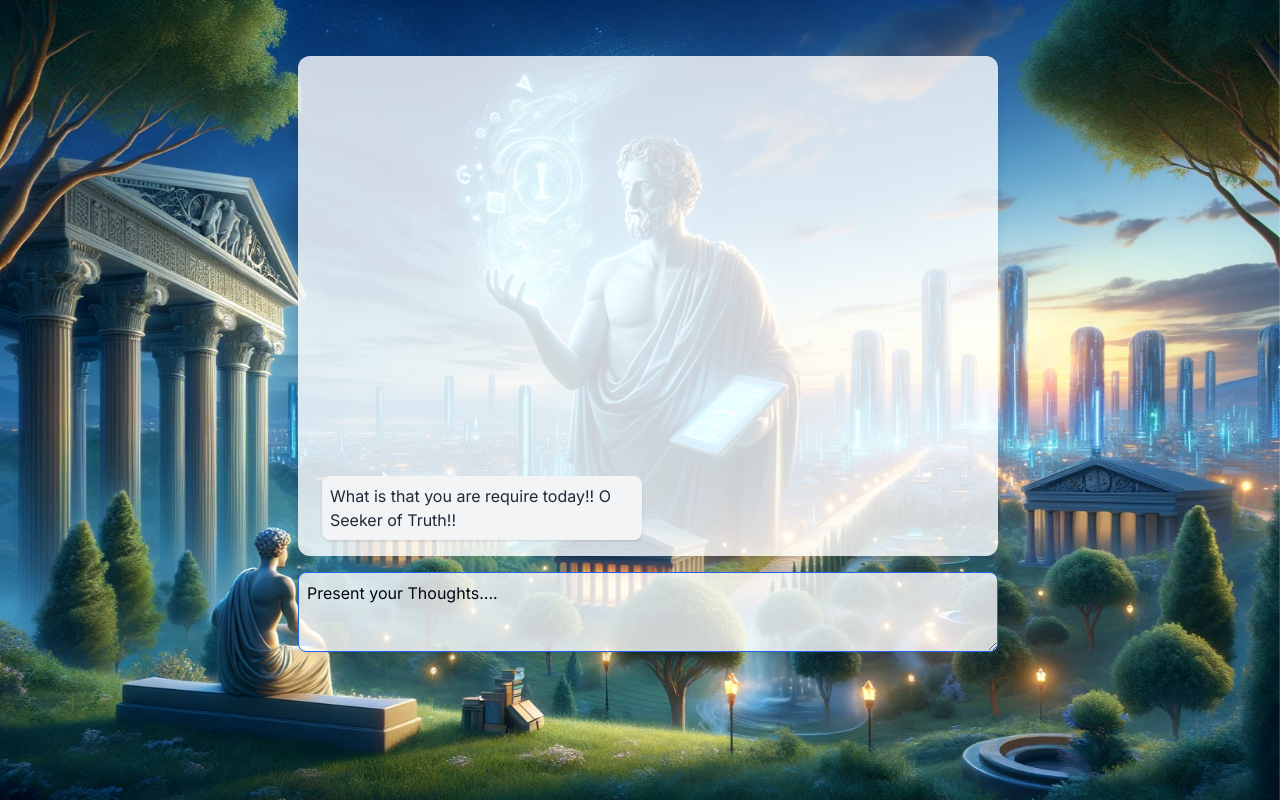
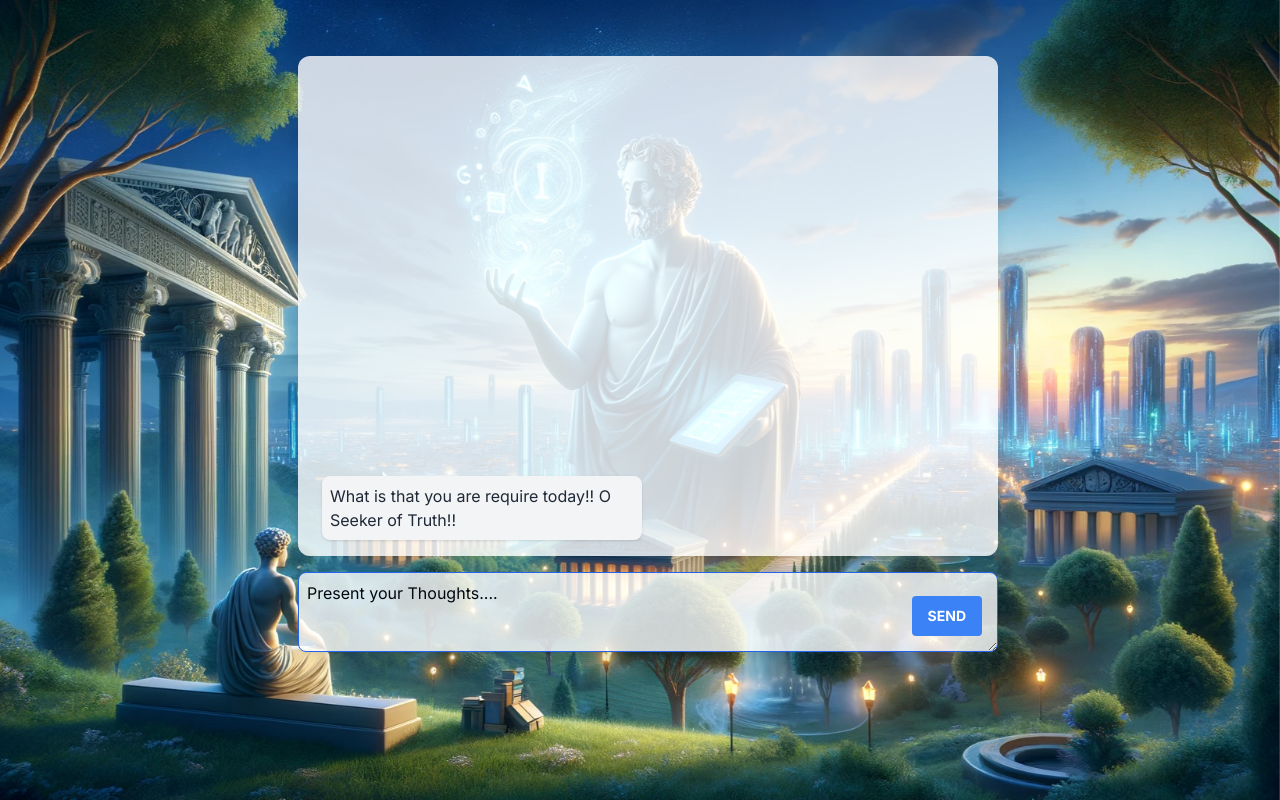
Before and after one commit to kanwarSINGH03/AI_Philosopher, a Next.js app: page / in a window 1280 px wide. Built offline with nearby package versions, Linux system fonts and the light colour scheme.

Commit message:
Chatinput now blinks while message is loading, Added send message button

```diff
--- a/src/app/globals.css
+++ b/src/app/globals.css
@@ -74,3 +74,12 @@
     @apply bg-background text-foreground;
   }
 }
+@keyframes blink {
+  0%, 100% { opacity: 1; }
+  50% { opacity: 0.5; }
+}
+
+/* Tailwind utility for the blink animation */
+.animate-blink {
+  animation: blink 0.8s linear infinite;
+}
--- a/src/components/ChatInput.tsx
+++ b/src/components/ChatInput.tsx
@@ -6,6 +6,8 @@ import { useMutation } from "react-query";
 import { nanoid } from "nanoid";
 import { Message } from "@/lib/validators/message";
 import { MessagesContext } from "@/context/messages";
+import {Button} from "@/components/ui/button";
+
 
 interface ChatInputProps extends HTMLAttributes<HTMLDivElement> {}
 
@@ -69,13 +71,15 @@ export default function ChatInput({ className, ...props }: ChatInputProps) {
         textareaRef.current?.focus();
       }, 10);
     },
+
   });
 
   return (
       <div
           {...props}
-      className={cn("w-full rounded-lg border-none outline-none", className)}
+          className={cn("relative flex items-center w-full rounded-lg border-none outline-none", className)}
       >
+
         <TextareaAutosize
             ref={textareaRef}
             rows={2}
@@ -91,15 +95,31 @@ export default function ChatInput({ className, ...props }: ChatInputProps) {
                 sendMessage(message);
               }
             }}
+            disabled={isLoading}
             value={input}
             onChange={(e) => setInput(e.target.value)}
             autoFocus
             placeholder={"Present your Thoughts...."}
             spellCheck={false}
-        className={
-          "w-full min-h-[80px] bg-white bg-opacity-80 rounded-lg shadow-lg p-2 text-gray-950 placeholder-gray-950 focus:ring-0"
+            className={ cn(
+              "w-full min-h-[80px] bg-white bg-opacity-80 rounded-lg shadow-lg p-2 text-gray-950 placeholder-gray-950 focus:ring-0",
+                isLoading && 'animate-blink')
             }
+
         />
+
+        <Button onClick={event => {
+          event.preventDefault();
+          const message: Message = {
+            id: nanoid(),
+            isUserMessage: true,
+            text: input,
+          };
+          sendMessage(message);
+        }}  className="absolute right-4 bottom-4 bg-blue-500 hover:bg-blue-50 text-white font-bold rounded">
+          SEND
+        </Button>
+
       </div>
   );
 }
```
Also changed, not shown: src/components/LoadingComponent.jsx (added, +31 -0 lines). Lines whose indentation alone changed are shown as unchanged.
